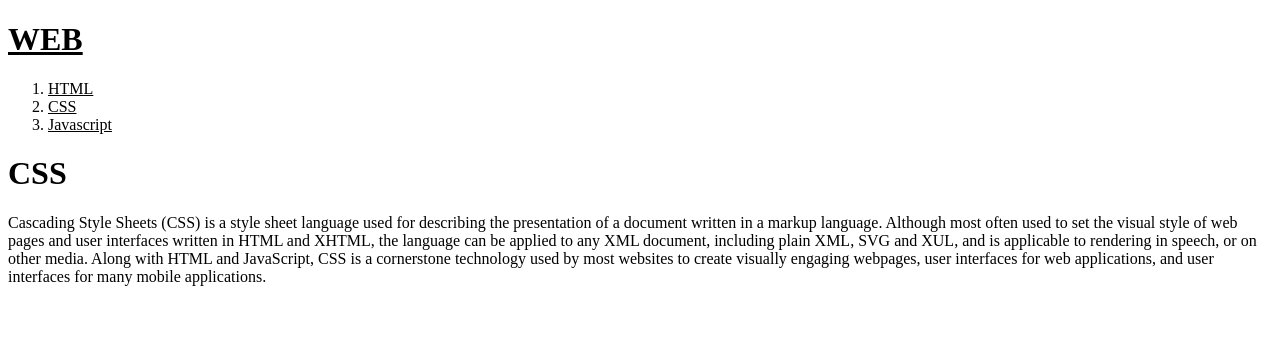
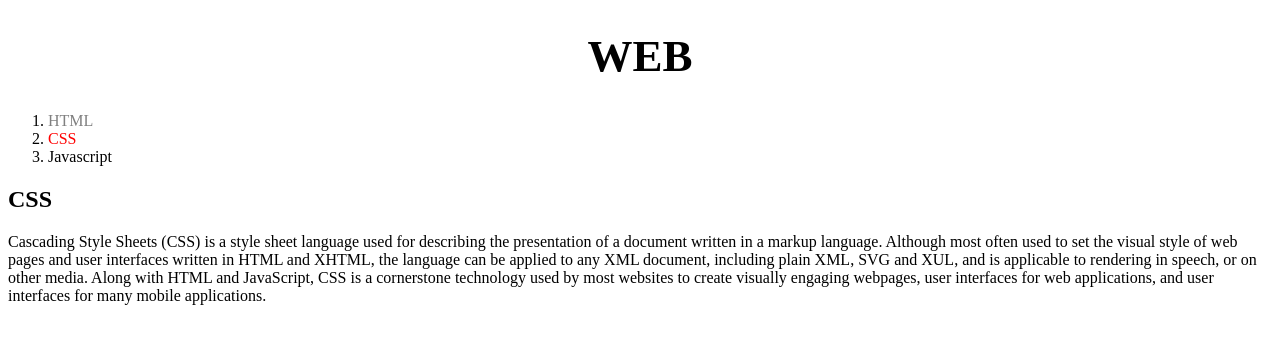
Before and after one commit to goodsoulkor/webnstudy, a plain HTML site: page 2.html in a window 1280 px wide. Drawn offline with Linux system fonts and the light colour scheme.

Commit message:
CSS 강의 6강 반영
강의 6강까지 반영함
CSS 선택자를 스스로 알아내는 방법

```diff
--- a/2.html
+++ b/2.html
@@ -6,8 +6,19 @@
   <title>WEB1 - CSS</title>
   <meta charset="utf-8">
   <style>
+    #active {
+      color: red;
+    }
     a {
       color: black;
+      text-decoration: none;
+    }
+    .saw {
+      color: gray;
+    }
+    h1 {
+      font-size: 45px;
+      text-align: center;
     }
   </style>
 </head>
@@ -15,16 +26,11 @@
 <body>
   <h1><a href="index.html">WEB</a></h1>
   <ol>
-    <li><a href="1.html">HTML</a></li>
-    <li><a href="2.html">CSS</a></li>
+    <li><a href="1.html" class="saw">HTML</a></li>
+    <li><a href="2.html" class="saw" id="active">CSS</a></li>
     <li><a href="3.html">Javascript</a></li>
   </ol>
-  <!-- <ol>
-    <li><a href="1.html"><font color="red">HTML</font></a></li>
-    <li><a href="2.html"><font color="red">CSS</font></a></li>
-    <li><a href="3.html"><font color="red">Javascript</font></a></li>
-  </ol> -->
-  <h1>CSS</h1>
+  <h2>CSS</h2>
   <p>
     Cascading Style Sheets (CSS) is a style sheet language used for describing the presentation of a document written in a markup language. Although most often used to set the visual style of web pages and user interfaces written in HTML and XHTML, the language can be applied to any XML document, including plain XML, SVG and XUL, and is applicable to rendering in speech, or on other media. Along with HTML and JavaScript, CSS is a cornerstone technology used by most websites to create visually engaging webpages, user interfaces for web applications, and user interfaces for many mobile applications.
   </p>
```
